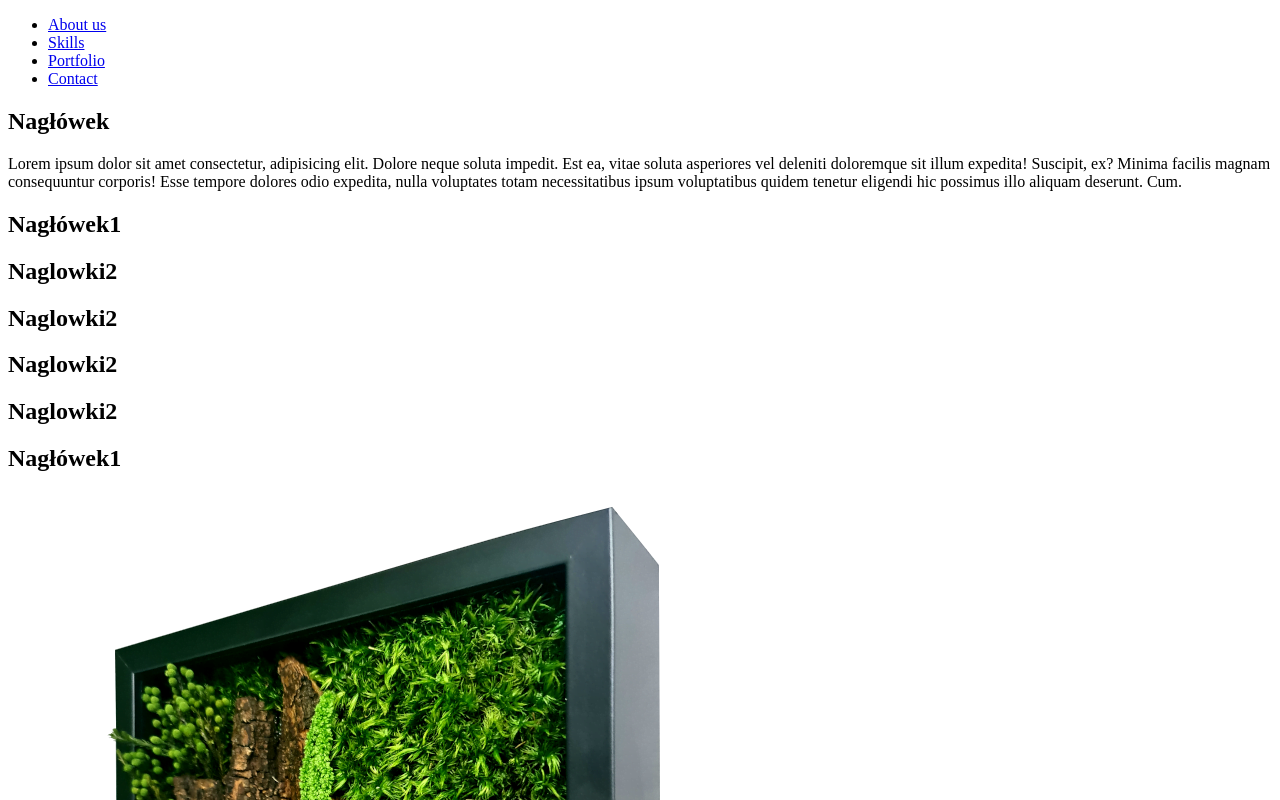
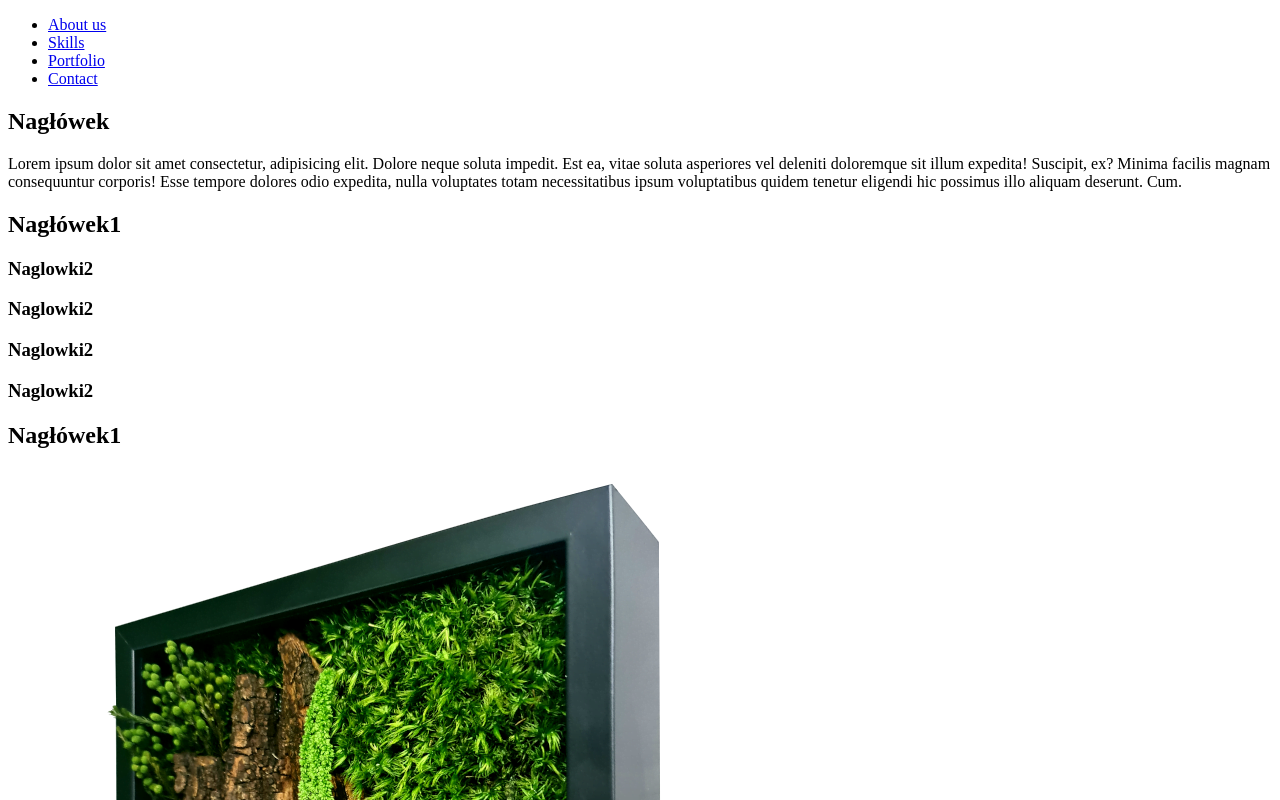
Before and after one commit to marekAren/15-html-prosta-strona, a plain HTML site: page index.html in a window 1280 px wide. Shown: the top 800 px of the page. Drawn offline with Linux system fonts and the light colour scheme.

Commit message:
15-html-prosta-strona sekcja poprawka h2 na h3 h1 tylko x1 oraz 'About us' na 'About-us' brak bledu gdy wiecej h1

```diff
--- a/index.html
+++ b/index.html
@@ -9,46 +9,55 @@
     <!-- nav>ul>li{#}*4 -->
     <nav>
         <ul>
-            <li><a href="#About us">About us</a></li>
+            <li><a href="#About-us">About us</a></li>
+            <!-- zmieniam 'About us' na 'About-us' -->
+            <!-- walidator wykazuje blad:     Error: Bad value #About us for attribute href on element a: Illegal character in fragment: space is not allowed.
+
+    From line 12, column 17; to line 12, column 36
+
+          <li><a href="#About us">About  -->
             <li><a href="#Skills">Skills</a></li>
             <li><a href="#Portfolio">Portfolio</a></li>
             <li><a href="#Contact">Contact</a></li>
         </ul>
     </nav>
 
-<!-- sect#About-us*4 -->
+<!-- sect#About-us*4 Pierwszy i jedyny nagłówek h1 powinien byc dlaczego zasada!!! reszta w sekcji h3 ,h3-->
 <section id="About-us">
     <!-- h1{Nagłówek} -->
     <h1>Nagłówek</h1>
-
+    <!-- walidator wykazuje bledu mimo ze nie ma naglowka h1 : Document checking completed. No errors or warnings to show. -->
     <!-- p>lorem50 -->
     <p>Lorem ipsum dolor sit amet consectetur, adipisicing elit. Dolore neque soluta impedit. Est ea, vitae soluta asperiores vel deleniti doloremque sit illum expedita! Suscipit, ex? Minima facilis magnam consequuntur corporis! Esse tempore dolores odio expedita, nulla voluptates totam necessitatibus ipsum voluptatibus quidem tenetur eligendi hic possimus illo aliquam deserunt. Cum.</p>
 
 </section>
 
 <section id="Skills">
-    <!-- h1{Nagłówek1}+(div.skill>h2{Naglowki2}+p)*4 -->
-    <h1>Nagłówek1</h1>
+    <!-- h2{Nagłówek1}+(div.skill>h3{Naglowki2}+p)*4 -->
+    <!-- test 2x h1 czy bedzie blad walidatora? Nie wykazuje Document checking completed. No errors or warnings to show.-->
+    <!-- <h1>Nagłówek1</h1> -->
+    <h2>Nagłówek1</h2>
+
     <div class="skill">
-        <h2>Naglowki2</h2>
+        <h3>Naglowki2</h3>
         <p></p>
     </div>
     <div class="skill">
-        <h2>Naglowki2</h2>
+        <h3>Naglowki2</h3>
         <p></p>
     </div>
     <div class="skill">
-        <h2>Naglowki2</h2>
+        <h3>Naglowki2</h3>
         <p></p>
     </div>
     <div class="skill">
-        <h2>Naglowki2</h2>
+        <h3>Naglowki2</h3>
         <p></p>
     </div>
 </section>
 <section id="Portfolio">
-    <!-- h1{Nagłówek1}+(div.portfolio-item>img)*4 -->
-    <h1>Nagłówek1</h1>
+    <!-- h2{Nagłówek1}+(div.portfolio-item>img)*4 -->
+    <h2>Nagłówek1</h2>
     <div class="portfolio-item"><img src="obrazek-mech.png" alt="obrazek mchu"></div>
     <div class="portfolio-item"><img src="obrazek-mech.png" alt="obrazek mchu"></div>
     <div class="portfolio-item"><img src="obrazek-mech.png" alt="obrazek mchu"></div>
@@ -56,8 +65,8 @@
 
 </section>
 <section id="Contact">
-    <!-- h1{Tomasz Korczyński}+div.dane-adresowe{ul. Krakowska 15/20 29-120 Kraków} -->
-    <h1>Tomasz Korczyński</h1>
+    <!-- h2{Tomasz Korczyński}+div.dane-adresowe{ul. Krakowska 15/20 29-120 Kraków} -->
+    <h2>Tomasz Korczyński</h2>
 
     <div class="dane-adresowe">ul. Krakowska 15/20 29-120 Kraków</div><br>
 
@@ -75,6 +84,7 @@
 <!-- - About us
 - Skills
 - Portfolio
+
 - Contact -->
 
 </body>
```
